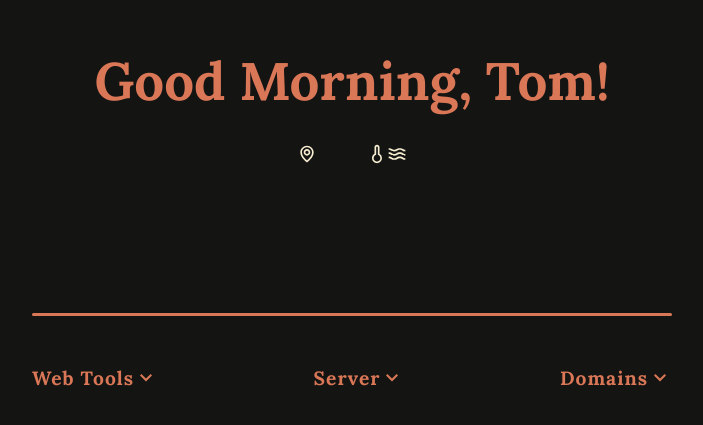
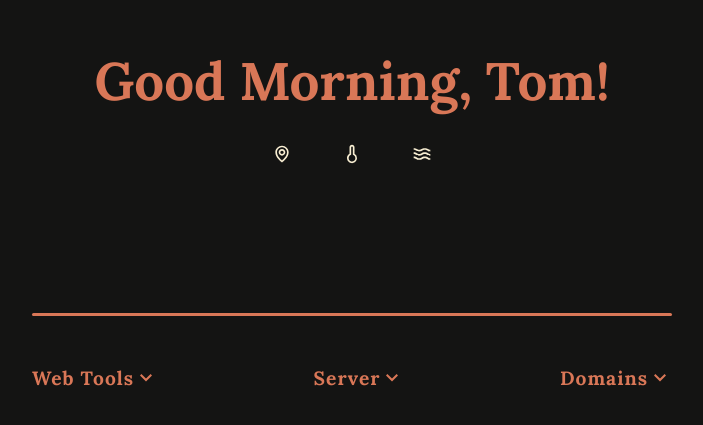
Before and after one commit to GrandpaTomcode/startpage, a website built with Vite: page index.html in a window 1280 px wide. Shown: the part 159-584 px from the top of the page, without its empty margins (288-991 px from the left). Built offline with nearby package versions, Linux system fonts and the light colour scheme; no server answers.

Commit message:
error fix

```diff
--- a/style.css
+++ b/style.css
@@ -98,7 +98,7 @@ a {
 .windContainer {
   display: flex;
   flex-direction: row;
-  margin-lefts: 50px;
+  margin-left: 50px;
 }
 .dropdown {
   display: flex;
```
